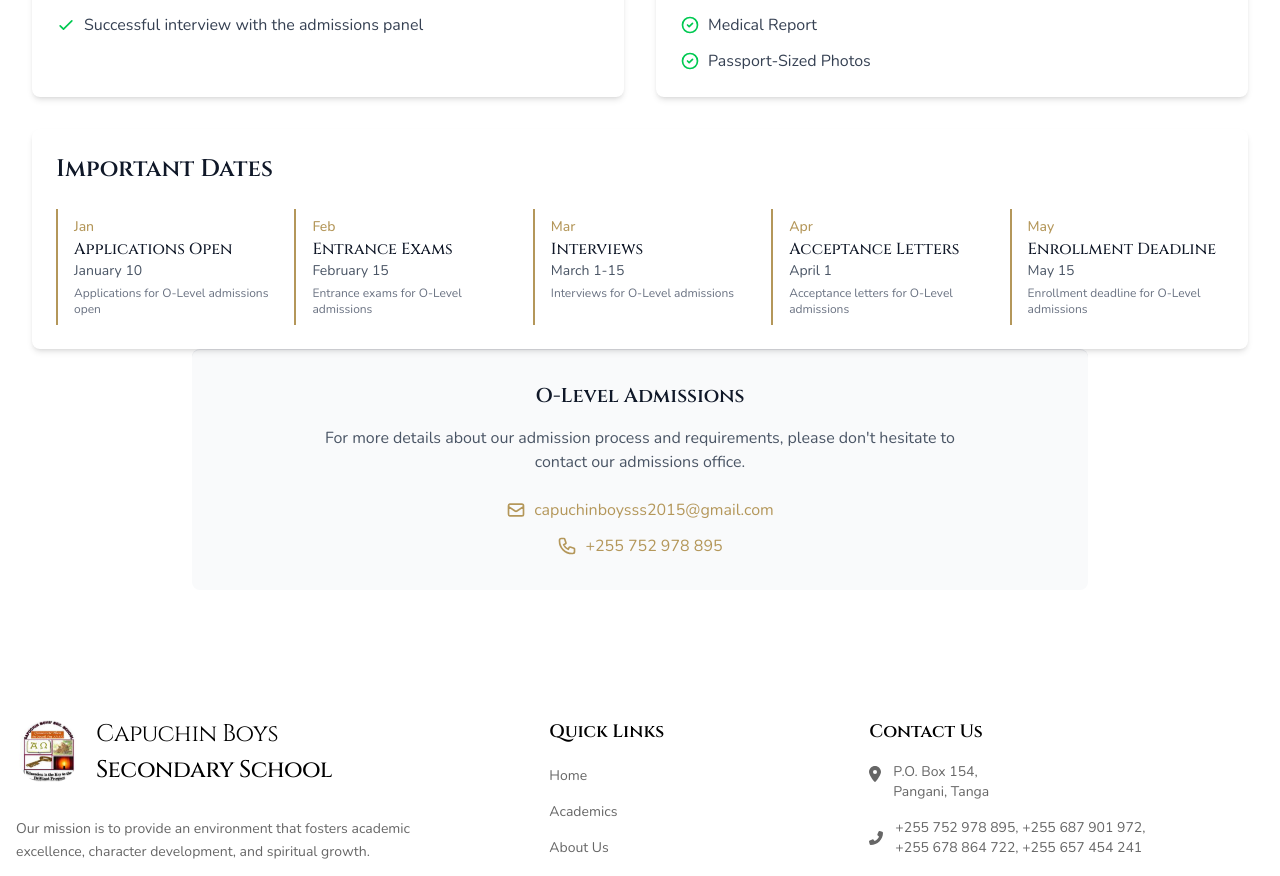
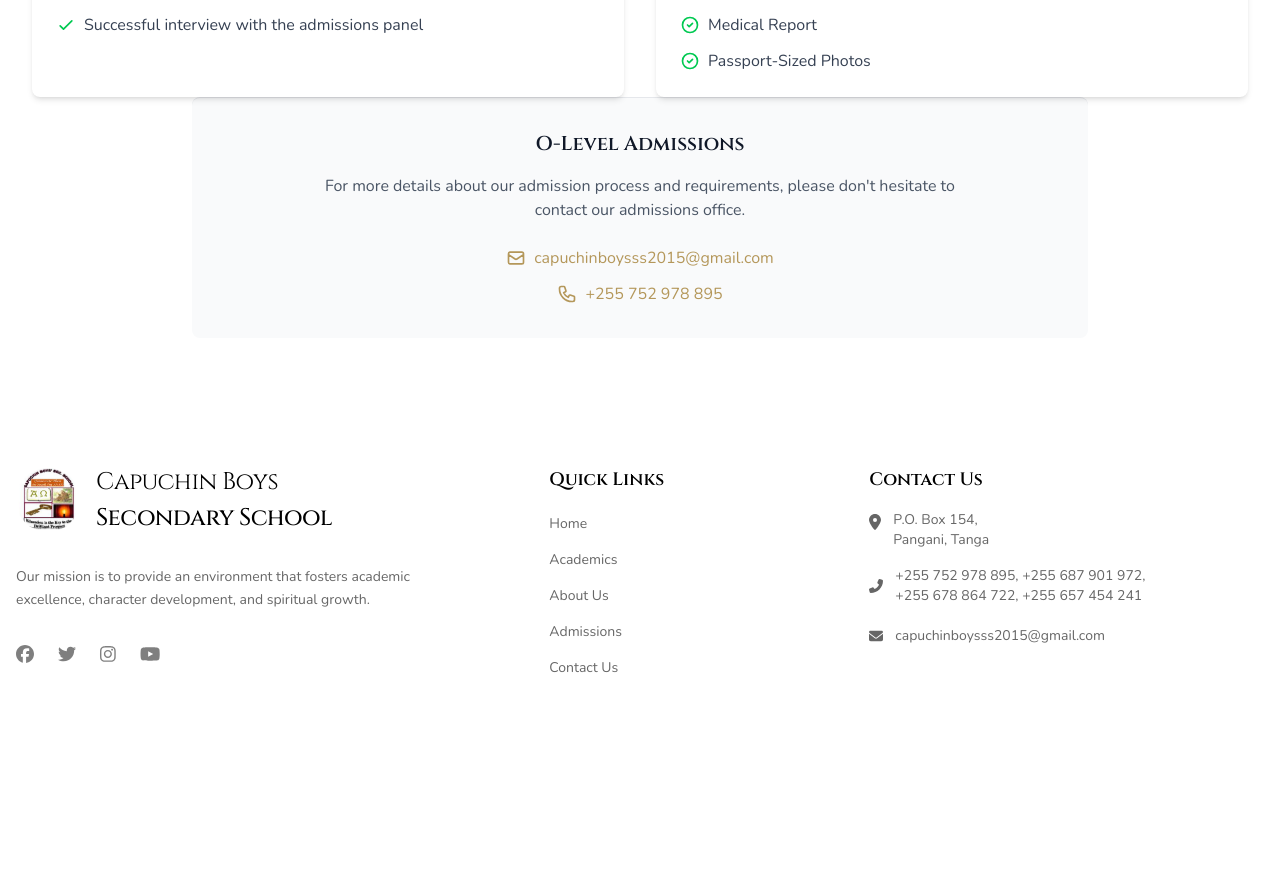
Before and after one commit to torie28/capuchinboys, a React (Vite) app: page /admissions in a window 1280 px wide. Shown: the part 1847-2723 px from the top of the page. After the commit the page ends 2581 px from the top, so only its background shows below. Built offline with nearby package versions, Linux system fonts and the light colour scheme.

Commit message:
modifying admission to remove important ddate

```diff
--- a/src/pages/academics/components/Admissions.jsx
+++ b/src/pages/academics/components/Admissions.jsx
@@ -75,13 +75,13 @@ const Admissions = () => {
       'Medical Report',
       'Passport-Sized Photos',
     ],
-    importantDates: [
-      { month: 'Jan', title: 'Applications Open', date: 'January 10', description: 'Applications for O-Level admissions open' },
-      { month: 'Feb', title: 'Entrance Exams', date: 'February 15', description: 'Entrance exams for O-Level admissions' },
-      { month: 'Mar', title: 'Interviews', date: 'March 1-15', description: 'Interviews for O-Level admissions' },
-      { month: 'Apr', title: 'Acceptance Letters', date: 'April 1', description: 'Acceptance letters for O-Level admissions' },
-      { month: 'May', title: 'Enrollment Deadline', date: 'May 15', description: 'Enrollment deadline for O-Level admissions' }
-    ]
+    // importantDates: [
+    //   { month: 'Jan', title: 'Applications Open', date: 'January 10', description: 'Applications for O-Level admissions open' },
+    //   { month: 'Feb', title: 'Entrance Exams', date: 'February 15', description: 'Entrance exams for O-Level admissions' },
+    //   { month: 'Mar', title: 'Interviews', date: 'March 1-15', description: 'Interviews for O-Level admissions' },
+    //   { month: 'Apr', title: 'Acceptance Letters', date: 'April 1', description: 'Acceptance letters for O-Level admissions' },
+    //   { month: 'May', title: 'Enrollment Deadline', date: 'May 15', description: 'Enrollment deadline for O-Level admissions' }
+    // ]
   };
 
   // Handle scroll position for parallax effect
@@ -241,7 +241,7 @@ const Admissions = () => {
             </div>
 
             {/* Important Dates */}
-            <div className="md:col-span-2 bg-white rounded-lg shadow-md overflow-hidden">
+            {/* <div className="md:col-span-2 bg-white rounded-lg shadow-md overflow-hidden">
               <div className="p-6">
                 <h3 className="text-2xl font-semibold text-gray-900 mb-6">Important Dates</h3>
                 <div className="grid md:grid-cols-2 lg:grid-cols-5 gap-6">
@@ -255,7 +255,7 @@ const Admissions = () => {
                   ))}
                 </div>
               </div>
-            </div>
+            </div> */}
           </div>
         </div>
 
```
